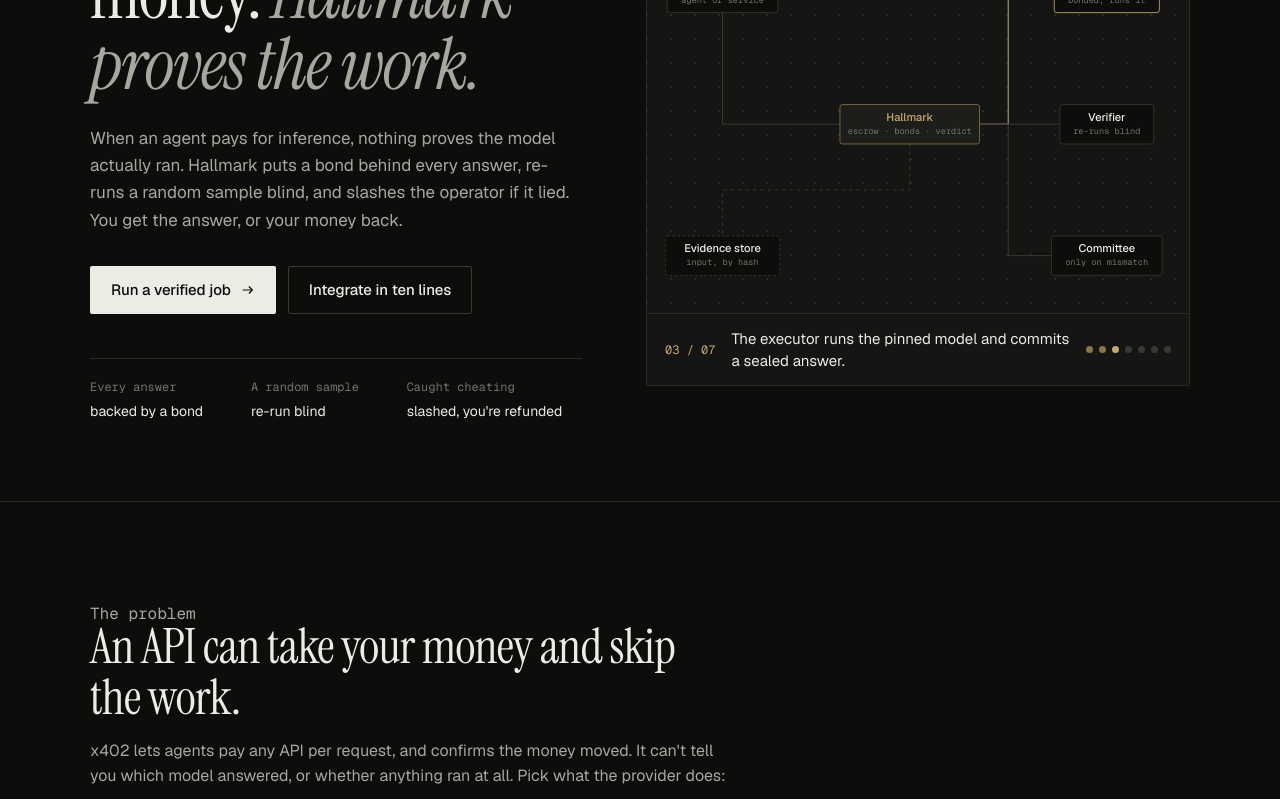
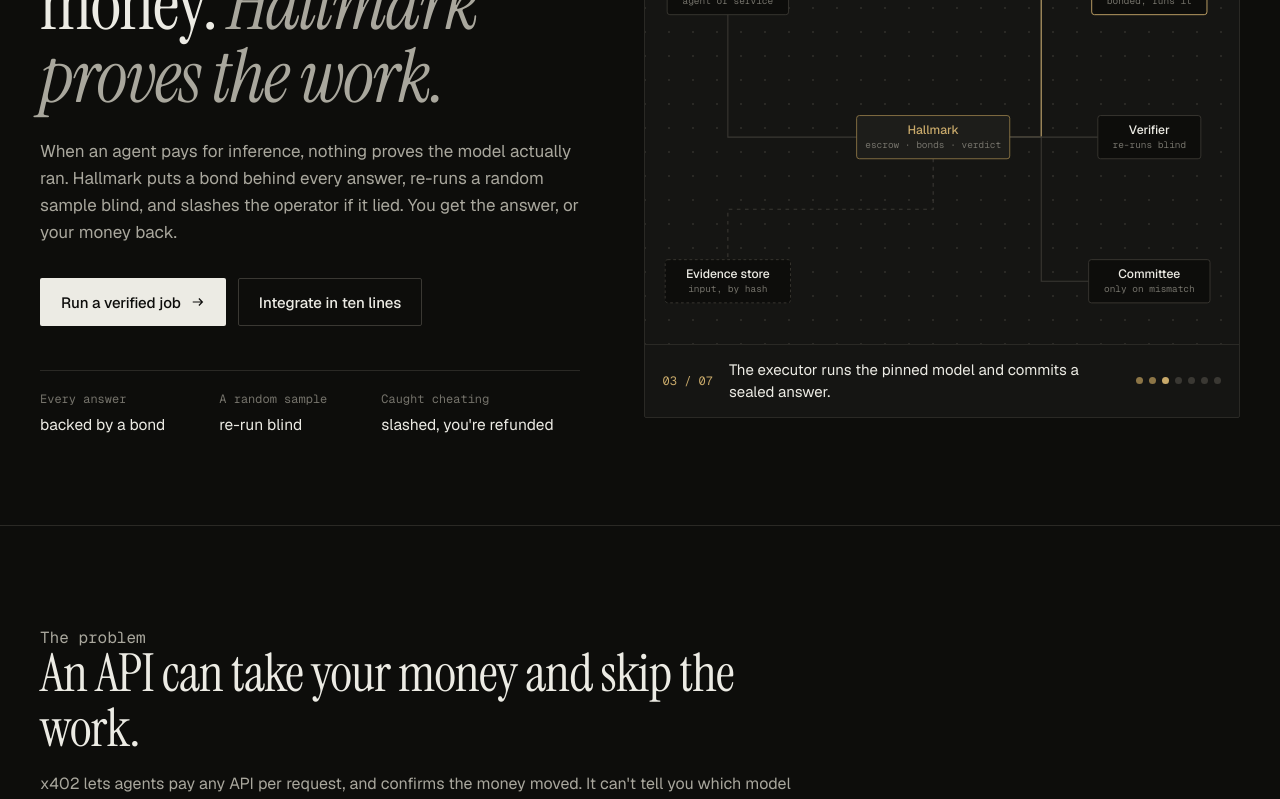
Before and after one commit to kapish505/Hallmark, a React (Vite) app in the folder packages/web/: page / in a window 1280 px wide. Shown: the part 300-1099 px from the top of the page. Built offline with nearby package versions, Linux system fonts and the light colour scheme.

Commit message:
web: fill large screens: content-height hero, bigger type, wider layout, page scales up on wide monitors

```diff
--- a/packages/web/src/site/site.css
+++ b/packages/web/src/site/site.css
@@ -99,14 +99,14 @@
 .model-row { display: grid; grid-template-columns: 200px minmax(0, 1fr) auto; gap: 20px; align-items: center; padding: 16px 0; border-bottom: 1px solid var(--line); font-size: 15px; }
 
 /* ---------------------------------------------------------------- docs */
-.docs { display: grid; grid-template-columns: 210px minmax(0, 1fr); gap: clamp(28px, 4vw, 64px); padding-top: 48px; padding-bottom: 96px; }
+.docs { display: grid; grid-template-columns: 230px minmax(0, 1fr); gap: clamp(28px, 4vw, 64px); padding-top: 48px; padding-bottom: 96px; }
 .doc-toc { position: sticky; top: 88px; align-self: start; display: flex; flex-direction: column; gap: 2px; }
 .doc-toc p { margin: 0 0 12px; }
 .doc-toc a { padding: 7px 10px; border-left: 1px solid var(--line); font-size: 14px; color: var(--paper-mute); text-decoration: none; transition: color 200ms ease, border-color 200ms ease; }
 .doc-toc a:hover { color: var(--paper); }
 .doc-toc a.is-on { color: var(--paper); border-left-color: var(--brass); }
 .doc-toc .doc-gh { margin-top: 16px; border-left-color: transparent; color: var(--brass); }
-.doc-body { min-width: 0; max-width: 780px; }
+.doc-body { min-width: 0; max-width: 1040px; }
 .doc-body > .lede { margin-bottom: 8px; }
 .doc-sec { padding-top: 48px; scroll-margin-top: 72px; }
 .doc-sec h2 { font-size: clamp(28px, 3vw, 36px); margin-bottom: 16px; }
@@ -153,3 +153,18 @@
 }
 .m-show { display: none; }
 @media (max-width: 720px) { .m-show { display: inline; } }
+
+/* ---------------------------------------------------------------- use the room on big screens */
+/* the hero is content-height, not forced to the full viewport (that left empty bands on large screens) */
+.hero-in { min-height: 0; padding-top: clamp(56px, 11vh, 150px); padding-bottom: clamp(56px, 11vh, 150px); }
+h1 { font-size: clamp(46px, 5.8vw, 88px); line-height: 0.98; }
+.lede { font-size: clamp(17px, 1.25vw, 20px); max-width: 32em; }
+h2 { font-size: clamp(36px, 4.1vw, 64px); }
+.sec-head { max-width: 48em; }
+.sec-head p { font-size: clamp(16px, 1.1vw, 19px); }
+.facts dd { font-size: 15.5px; }
+
+/* the whole page scales up on wide monitors: text, diagrams and code grow together */
+@media (min-width: 1600px) { .lp { zoom: 1.15; } }
+@media (min-width: 1880px) { .lp { zoom: 1.3; } }
+@media (min-width: 2300px) { .lp { zoom: 1.5; } }
--- a/packages/web/src/tokens.css
+++ b/packages/web/src/tokens.css
@@ -16,7 +16,7 @@
   --serif: "Instrument Serif", ui-serif, Georgia, serif;
   --sans: "Geist", ui-sans-serif, system-ui, -apple-system, "Segoe UI", sans-serif;
   --mono: "Geist Mono", ui-monospace, SFMono-Regular, Menlo, monospace;
-  --wrap: 1180px;
+  --wrap: 1280px;
   --gutter: clamp(16px, 4vw, 40px);
   --m-in: 140ms;
   --m-out: 200ms;
```
